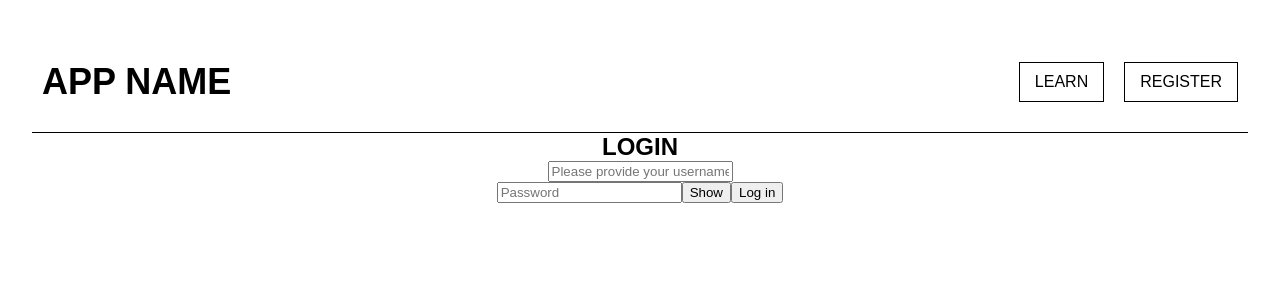
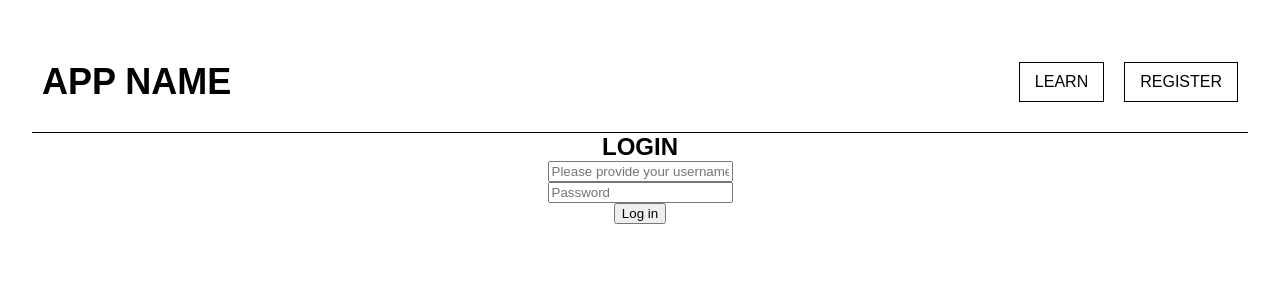
Before and after one commit to vicrodgim/finalmvp, a React (Vite) app in the folder client/: page / in a window 1280 px wide. Shown: the top 300 px of the page. Built offline with nearby package versions, Linux system fonts and the light colour scheme.

Commit message:
Did conditional rendering on login form

```diff
--- a/client/src/components/Login.jsx
+++ b/client/src/components/Login.jsx
@@ -40,19 +40,18 @@ const Login = () => {
 
   return (
     <>
+      <div>
+        {!auth.isLoggedIn ? (
+          <div>
             <h2>LOGIN</h2>
-      <div>
-        {/* Username Input */}
             <input
-          type="username"
+              type="text"
               id="username"
               name="username"
               value={username}
               onChange={handleChange}
               placeholder="Please provide your username"
             />
-
-        {/* Password Input */}
             <div>
               <input
                 type="password"
@@ -62,14 +61,17 @@ const Login = () => {
                 onChange={handleChange}
                 placeholder="Password"
               />
-          <button
+              {/* <button
         type="button"
-            //toggling
         onClick={() => setShowPassword(!showPassword)}
       >
         {showPassword ? "Hide" : "Show"}
-          </button>
-
+      </button> */}
+            </div>
+          </div>
+        ) : (
+          <h2>Welcome!</h2>
+        )}
         {!auth.isLoggedIn ? (
           <button className="btn btn-primary" onClick={login}>
             Log in
@@ -83,7 +85,6 @@ const Login = () => {
 
       {/* Submit Button */}
       {/* <button type="submit">{isLoading ? "Loading..." : "Login"}</button> */}
-      </div>
     </>
   );
 };
```
Lines whose indentation alone changed are shown as unchanged.
